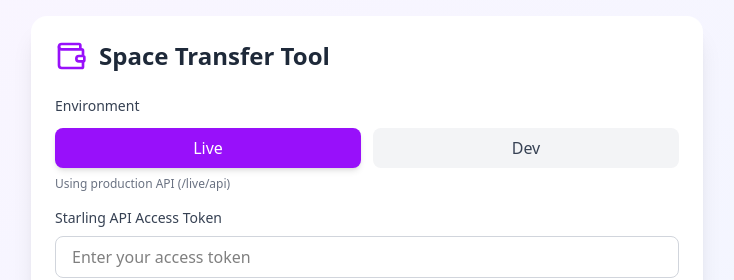
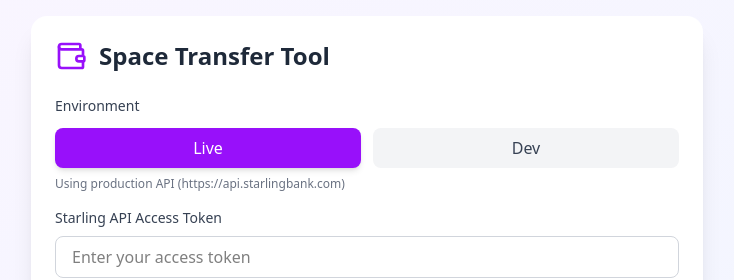
Before and after one commit to IzaakBH/banking-space-transfer-app, a React (Vite) app: page / in a window 1280 px wide. Shown: the top 280 px of the page, without its empty margins (273-1007 px from the left). Built offline with nearby package versions, Linux system fonts and the light colour scheme.

Commit message:
Attempt to correctly proxy requests. Also small copy change

```diff
--- a/src/App.tsx
+++ b/src/App.tsx
@@ -342,7 +342,7 @@
                                     </button>
                                 </div>
                                 <p className="mt-2 text-xs text-gray-500">
-                                    {environment === 'live' ? 'Using production API (/live/api)' : 'Using development API (/dev/api)'}
+                                    {environment === 'live' ? 'Using production API (https://api.starlingbank.com)' : 'Using development API (https://api-sandbox.starlingbank.com)'}
                                 </p>
                             </div>
                             <div>
```
Also changed, not shown: 1 other file (tests, documents, lock files or other folders).
